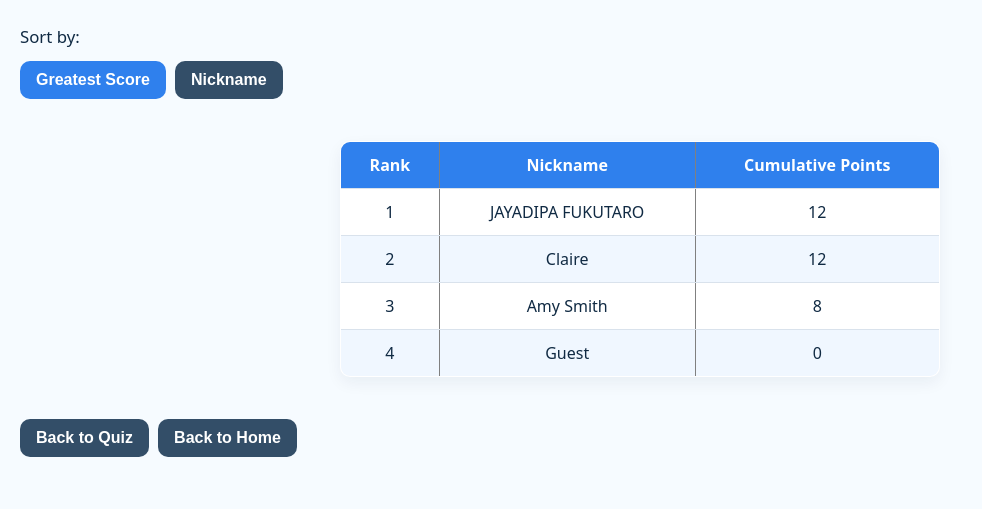
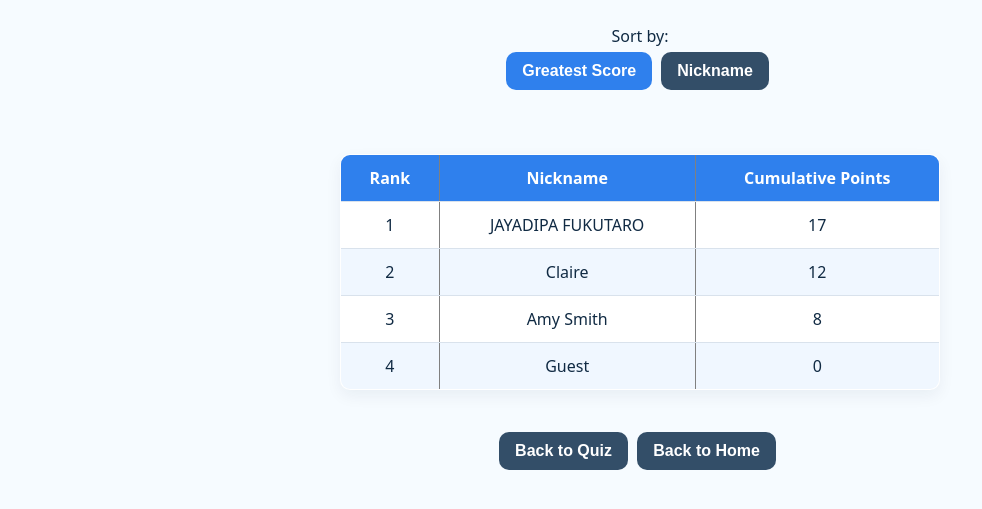
Before and after one commit to fukutarosie/world-around-us-leaderboard-game, a PHP site: page /leaderboard.php in a window 1280 px wide. Shown: the part 118-627 px from the top of the page, without its empty margins (0-982 px from the left). Run offline with PHP 8.4, Linux system fonts and the light colour scheme.

Commit message:
enhance styling

```diff
--- a/data-files/leaderboard.txt
+++ b/data-files/leaderboard.txt
@@ -1,4 +1,4 @@
-JAYADIPA FUKUTARO,12
+JAYADIPA FUKUTARO,17
 Guest,0
 Amy Smith,8
 Claire,12
--- a/leaderboard.php
+++ b/leaderboard.php
@@ -49,9 +49,11 @@
 	</header>
 
 	<!-- Sort options -->
-	<p>Sort by:</p>
-	<a href="leaderboard.php?sort=score"><button type="button">Greatest Score</button></a>
-	<a href="leaderboard.php?sort=name"><button type="button">Nickname</button></a>
+	<div style="text-align: center;">
+		<p>Sort by:</p>
+		<a href="leaderboard.php?sort=score"><button type="button">Greatest Score</button></a>
+		<a href="leaderboard.php?sort=name"><button type="button">Nickname</button></a>
+	</div>
 
 	<br/><br/>
 
@@ -79,11 +81,13 @@
 			</tbody>
 		</table>
 	<?php else: ?>
-		<p>No players yet. Be the first to play!</p>
+		<p style="text-align: center;">No players yet. Be the first to play!</p>
 	<?php endif; ?>
 
 	<br/>
-	<a href="submit_game.php"><button type="button">Back to Quiz</button></a>
-	<a href="index.php"><button type="button">Back to Home</button></a>
+	<div style="text-align: center;">
+		<a href="submit_game.php"><button type="button">Back to Quiz</button></a>
+		<a href="index.php"><button type="button">Back to Home</button></a>
+	</div>
 </body>
 </html>
```
